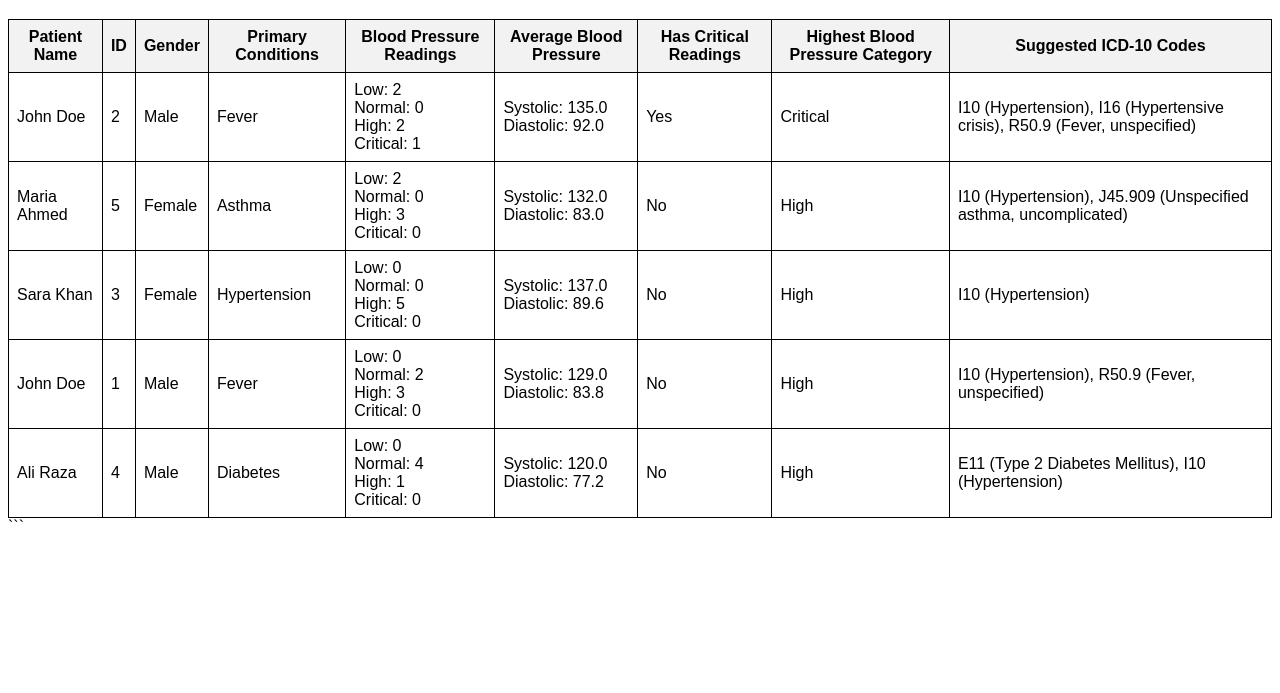
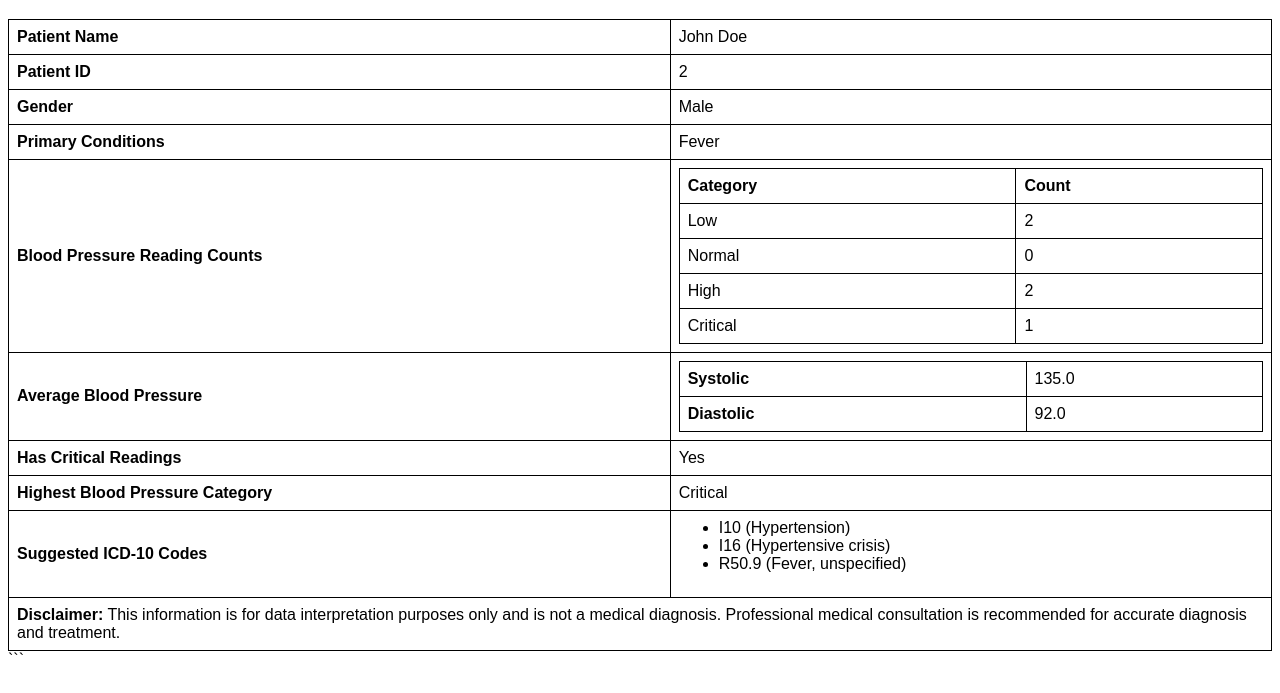
Before and after one commit to arhamnadeemAI/n8npatientreadings, a plain HTML site: page index.html in a window 1280 px wide. Shown: the part 87-780 px from the top of the page. Drawn offline with Linux system fonts and the light colour scheme.

Commit message:
Commiting Patients readigs Web Appp made by n8 workflow using :  gemini-1.5-flash and my respnseid is :b9mRaLX8DdS6hMIP3_2dYA

```diff
--- a/index.html
+++ b/index.html
@@ -4,10 +4,18 @@
 <head>
 <title>Patient Data</title>
 <style>
-body {font-family: sans-serif;}
-table {width: 100%; border-collapse: collapse;}
-th, td {border: 1px solid black; padding: 8px;}
-th {background-color: #f2f2f2;}
+body {
+  font-family: sans-serif;
+}
+table {
+  width: 100%;
+  border-collapse: collapse;
+}
+th, td {
+  border: 1px solid black;
+  padding: 8px;
+  text-align: left;
+}
 </style>
 </head>
 <body>
@@ -17,109 +25,84 @@ th {background-color: #f2f2f2;}
 <table>
   <tr>
     <th>Patient Name</th>
-    <th>ID</th>
-    <th>Gender</th>
-    <th>Primary Conditions</th>
-    <th>Blood Pressure Readings</th>
-    <th>Average Blood Pressure</th>
-    <th>Has Critical Readings</th>
-    <th>Highest Blood Pressure Category</th>
-    <th>Suggested ICD-10 Codes</th>
+    <td><span id="patientName">John Doe</span></td>
   </tr>
   <tr>
-    <td><span class="patient-name">John Doe</span></td>
-    <td><span class="patient-id">2</span></td>
-    <td><span class="patient-gender">Male</span></td>
-    <td><span class="patient-conditions">Fever</span></td>
-    <td>
-      <span class="blood-pressure-low">Low: 2</span><br>
-      <span class="blood-pressure-normal">Normal: 0</span><br>
-      <span class="blood-pressure-high">High: 2</span><br>
-      <span class="blood-pressure-critical">Critical: 1</span>
-    </td>
-    <td>
-      <span class="blood-pressure-systolic">Systolic: 135.0</span><br>
-      <span class="blood-pressure-diastolic">Diastolic: 92.0</span>
-    </td>
-    <td><span class="critical-readings">Yes</span></td>
-    <td><span class="highest-category">Critical</span></td>
-    <td><span class="icd-codes">I10 (Hypertension), I16 (Hypertensive crisis), R50.9 (Fever, unspecified)</span></td>
+    <th>Patient ID</th>
+    <td><span id="patientID">2</span></td>
   </tr>
   <tr>
-    <td><span class="patient-name">Maria Ahmed</span></td>
-    <td><span class="patient-id">5</span></td>
-    <td><span class="patient-gender">Female</span></td>
-    <td><span class="patient-conditions">Asthma</span></td>
-    <td>
-      <span class="blood-pressure-low">Low: 2</span><br>
-      <span class="blood-pressure-normal">Normal: 0</span><br>
-      <span class="blood-pressure-high">High: 3</span><br>
-      <span class="blood-pressure-critical">Critical: 0</span>
-    </td>
-    <td>
-      <span class="blood-pressure-systolic">Systolic: 132.0</span><br>
-      <span class="blood-pressure-diastolic">Diastolic: 83.0</span>
-    </td>
-    <td><span class="critical-readings">No</span></td>
-    <td><span class="highest-category">High</span></td>
-    <td><span class="icd-codes">I10 (Hypertension), J45.909 (Unspecified asthma, uncomplicated)</span></td>
+    <th>Gender</th>
+    <td><span id="gender">Male</span></td>
   </tr>
   <tr>
-    <td><span class="patient-name">Sara Khan</span></td>
-    <td><span class="patient-id">3</span></td>
-    <td><span class="patient-gender">Female</span></td>
-    <td><span class="patient-conditions">Hypertension</span></td>
-    <td>
-      <span class="blood-pressure-low">Low: 0</span><br>
-      <span class="blood-pressure-normal">Normal: 0</span><br>
-      <span class="blood-pressure-high">High: 5</span><br>
-      <span class="blood-pressure-critical">Critical: 0</span>
-    </td>
-    <td>
-      <span class="blood-pressure-systolic">Systolic: 137.0</span><br>
-      <span class="blood-pressure-diastolic">Diastolic: 89.6</span>
-    </td>
-    <td><span class="critical-readings">No</span></td>
-    <td><span class="highest-category">High</span></td>
-    <td><span class="icd-codes">I10 (Hypertension)</span></td>
+    <th>Primary Conditions</th>
+    <td><span id="primaryConditions">Fever</span></td>
   </tr>
   <tr>
-    <td><span class="patient-name">John Doe</span></td>
-    <td><span class="patient-id">1</span></td>
-    <td><span class="patient-gender">Male</span></td>
-    <td><span class="patient-conditions">Fever</span></td>
+    <th>Blood Pressure Reading Counts</th>
     <td>
-      <span class="blood-pressure-low">Low: 0</span><br>
-      <span class="blood-pressure-normal">Normal: 2</span><br>
-      <span class="blood-pressure-high">High: 3</span><br>
-      <span class="blood-pressure-critical">Critical: 0</span>
+      <table>
+        <tr>
+          <th>Category</th>
+          <th>Count</th>
+        </tr>
+        <tr>
+          <td>Low</td>
+          <td><span id="lowBPCount">2</span></td>
+        </tr>
+        <tr>
+          <td>Normal</td>
+          <td><span id="normalBPCount">0</span></td>
+        </tr>
+        <tr>
+          <td>High</td>
+          <td><span id="highBPCount">2</span></td>
+        </tr>
+        <tr>
+          <td>Critical</td>
+          <td><span id="criticalBPCount">1</span></td>
+        </tr>
+      </table>
     </td>
-    <td>
-      <span class="blood-pressure-systolic">Systolic: 129.0</span><br>
-      <span class="blood-pressure-diastolic">Diastolic: 83.8</span>
-    </td>
-    <td><span class="critical-readings">No</span></td>
-    <td><span class="highest-category">High</span></td>
-    <td><span class="icd-codes">I10 (Hypertension), R50.9 (Fever, unspecified)</span></td>
   </tr>
   <tr>
-    <td><span class="patient-name">Ali Raza</span></td>
-    <td><span class="patient-id">4</span></td>
-    <td><span class="patient-gender">Male</span></td>
-    <td><span class="patient-conditions">Diabetes</span></td>
+    <th>Average Blood Pressure</th>
     <td>
-      <span class="blood-pressure-low">Low: 0</span><br>
-      <span class="blood-pressure-normal">Normal: 4</span><br>
-      <span class="blood-pressure-high">High: 1</span><br>
-      <span class="blood-pressure-critical">Critical: 0</span>
+      <table>
+        <tr>
+          <th>Systolic</th>
+          <td><span id="systolicBP">135.0</span></td>
+        </tr>
+        <tr>
+          <th>Diastolic</th>
+          <td><span id="diastolicBP">92.0</span></td>
+        </tr>
+      </table>
     </td>
+  </tr>
+  <tr>
+    <th>Has Critical Readings</th>
+    <td><span id="hasCriticalReadings">Yes</span></td>
+  </tr>
+  <tr>
+    <th>Highest Blood Pressure Category</th>
+    <td><span id="highestBPCategory">Critical</span></td>
+  </tr>
+  <tr>
+    <th>Suggested ICD-10 Codes</th>
     <td>
-      <span class="blood-pressure-systolic">Systolic: 120.0</span><br>
-      <span class="blood-pressure-diastolic">Diastolic: 77.2</span>
+      <ul>
+        <li><span id="icd10Code1">I10 (Hypertension)</span></li>
+        <li><span id="icd10Code2">I16 (Hypertensive crisis)</span></li>
+        <li><span id="icd10Code3">R50.9 (Fever, unspecified)</span></li>
+      </ul>
     </td>
-    <td><span class="critical-readings">No</span></td>
-    <td><span class="highest-category">High</span></td>
-    <td><span class="icd-codes">E11 (Type 2 Diabetes Mellitus), I10 (Hypertension)</span></td>
+  </tr>
+  <tr>
+    <td colspan="2">
+      <p><strong>Disclaimer:</strong> This information is for data interpretation purposes only and is not a medical diagnosis. Professional medical consultation is recommended for accurate diagnosis and treatment.</p>
+    </td>
   </tr>
 </table>
 
```
